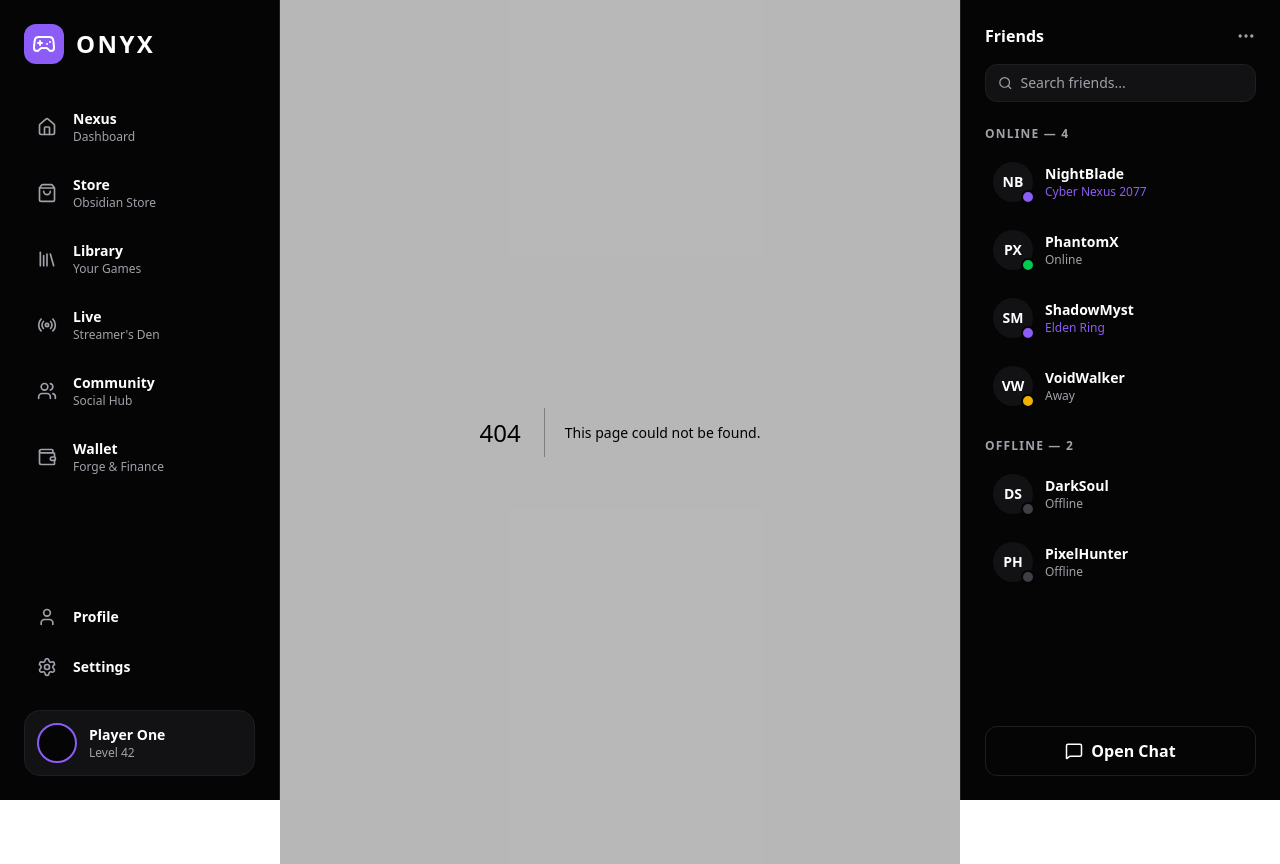
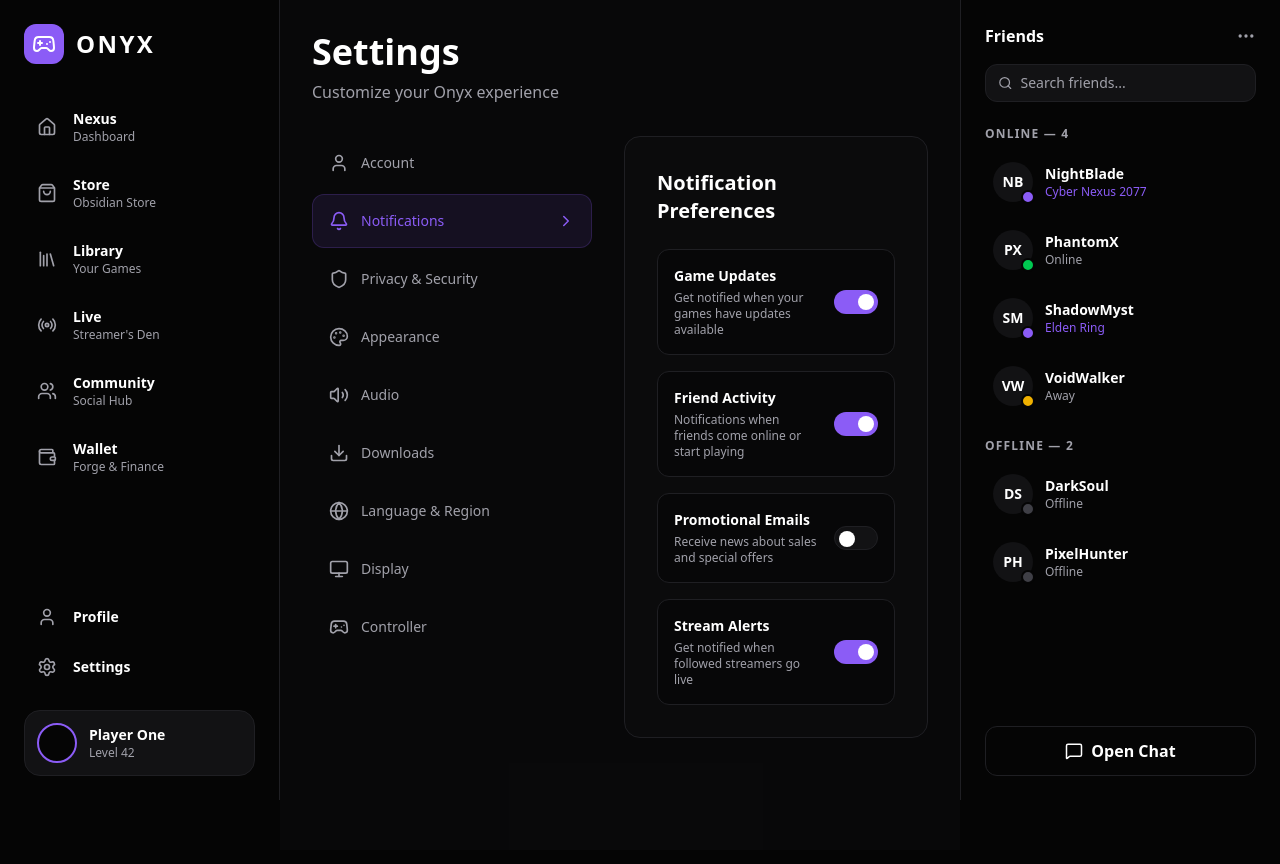
Before and after one commit to turanhsnv-dev/onyx-ecosystem, a Next.js app: page /settings/notifications in a window 1280 px wide. Before the commit this address had no page. Built offline with nearby package versions, Linux system fonts and the light colour scheme.

Commit message:
feat: implement settings dashboard layout with account and notification pages

```diff
--- /dev/null
+++ b/src/app/settings/layout.tsx
@@ -0,0 +1,55 @@
+"use client";
+
+import Link from "next/link";
+import { usePathname } from "next/navigation";
+import { User, Bell, Shield, Palette, Volume2, Download, Globe, Monitor, Gamepad2, ChevronRight } from "lucide-react";
+
+const SETTINGS_TABS = [
+  { href: "/settings", label: "Account", icon: <User size={20} /> },
+  { href: "/settings/notifications", label: "Notifications", icon: <Bell size={20} /> },
+  { href: "/settings/privacy", label: "Privacy & Security", icon: <Shield size={20} /> },
+  { href: "/settings/appearance", label: "Appearance", icon: <Palette size={20} /> },
+  { href: "/settings/audio", label: "Audio", icon: <Volume2 size={20} /> },
+  { href: "/settings/downloads", label: "Downloads", icon: <Download size={20} /> },
+  { href: "/settings/language", label: "Language & Region", icon: <Globe size={20} /> },
+  { href: "/settings/display", label: "Display", icon: <Monitor size={20} /> },
+  { href: "/settings/controller", label: "Controller", icon: <Gamepad2 size={20} /> },
+];
+
+export default function SettingsLayout({ children }: { children: React.ReactNode }) {
+  const pathname = usePathname();
+  return (
+    <div className="flex flex-col max-w-[1200px] mx-auto pb-20">
+      <div className="mb-8">
+        <h1 className="text-4xl font-black text-white mb-2">Settings</h1>
+        <p className="text-text-muted">Customize your Onyx experience</p>
+      </div>
+      <div className="flex flex-col lg:flex-row gap-8">
+        <div className="w-full lg:w-[280px] flex flex-col gap-1 shrink-0">
+          {SETTINGS_TABS.map((tab) => {
+            const isActive = pathname === tab.href;
+            return (
+              <Link
+                key={tab.href}
+                href={tab.href}
+                className={`flex items-center justify-between p-4 rounded-xl text-sm font-medium transition-colors ${isActive
+                    ? "bg-primary/10 text-primary border border-primary/20"
+                    : "bg-transparent text-text-muted hover:bg-surface hover:text-white border border-transparent"
+                  }`}
+              >
+                <div className="flex items-center gap-3">
+                  {tab.icon}
+                  {tab.label}
+                </div>
+                {isActive && <ChevronRight size={18} />}
+              </Link>
+            );
+          })}
+        </div>
+        <div className="flex-1">
+          {children}
+        </div>
+      </div>
+    </div>
+  );
+}
--- /dev/null
+++ b/src/app/settings/notifications/page.tsx
@@ -0,0 +1,57 @@
+"use client";
+import { useState } from "react";
+
+const ToggleRow = ({ title, description, defaultChecked }: { title: string, description: string, defaultChecked: boolean }) => {
+  const [isOn, setIsOn] = useState(defaultChecked);
+
+  return (
+    <div className="flex items-center justify-between p-4 bg-background/50 border border-border rounded-xl">
+      <div className="flex flex-col gap-1 pr-4">
+        <span className="font-bold text-white text-sm">{title}</span>
+        <span className="text-xs text-text-muted">{description}</span>
+      </div>
+
+      <button
+        onClick={() => setIsOn(!isOn)}
+        className={`relative w-11 h-6 rounded-full transition-colors duration-300 ease-in-out shrink-0 focus:outline-none ${isOn ? "bg-primary" : "bg-surface border border-border"
+          }`}
+      >
+        <span
+          className={`absolute top-1 left-1 bg-white w-4 h-4 rounded-full transition-transform duration-300 ease-in-out ${isOn ? "translate-x-5" : "translate-x-0"
+            }`}
+        />
+      </button>
+    </div>
+  );
+};
+
+export default function NotificationsPage() {
+  return (
+    <div className="bg-surface/30 border border-border rounded-2xl p-8">
+      <h3 className="text-xl font-bold text-white mb-6">Notification Preferences</h3>
+
+      <div className="flex flex-col gap-4">
+        <ToggleRow
+          title="Game Updates"
+          description="Get notified when your games have updates available"
+          defaultChecked={true}
+        />
+        <ToggleRow
+          title="Friend Activity"
+          description="Notifications when friends come online or start playing"
+          defaultChecked={true}
+        />
+        <ToggleRow
+          title="Promotional Emails"
+          description="Receive news about sales and special offers"
+          defaultChecked={false}
+        />
+        <ToggleRow
+          title="Stream Alerts"
+          description="Get notified when followed streamers go live"
+          defaultChecked={true}
+        />
+      </div>
+    </div>
+  );
+}
--- a/src/app/settings/page.tsx
+++ b/src/app/settings/page.tsx
@@ -1,119 +1,41 @@
 "use client";
-import { User, Bell, Shield, Palette, Volume2, Download, Globe, Monitor, Gamepad2, ChevronRight } from "lucide-react";
 
-// MOCK DATA: Settings Menyu
-const SETTINGS_TABS = [
-  { id: "account", label: "Account", icon: <User size={20} />, active: true },
-  { id: "notifications", label: "Notifications", icon: <Bell size={20} />, active: false },
-  { id: "privacy", label: "Privacy & Security", icon: <Shield size={20} />, active: false },
-  { id: "appearance", label: "Appearance", icon: <Palette size={20} />, active: false },
-  { id: "audio", label: "Audio", icon: <Volume2 size={20} />, active: false },
-  { id: "downloads", label: "Downloads", icon: <Download size={20} />, active: false },
-  { id: "language", label: "Language & Region", icon: <Globe size={20} />, active: false },
-  { id: "display", label: "Display", icon: <Monitor size={20} />, active: false },
-  { id: "controller", label: "Controller", icon: <Gamepad2 size={20} />, active: false },
-];
-
-export default function SettingsPage() {
+export default function AccountSettingsPage() {
   return (
-    <div className="flex flex-col max-w-[1200px] mx-auto pb-20">
-
-      {/* 1. Header */}
-      <div className="mb-8">
-        <h1 className="text-4xl font-black text-white mb-2">Settings</h1>
-        <p className="text-text-muted">Customize your Onyx experience</p>
-      </div>
-
-      <div className="flex flex-col lg:flex-row gap-8">
-
-        {/* SOL TƏRƏF: Settings Menyusu */}
-        <div className="w-full lg:w-[280px] flex flex-col gap-1 shrink-0">
-          {SETTINGS_TABS.map((tab) => (
-            <button
-              key={tab.id}
-              className={`flex items-center justify-between p-4 rounded-xl text-sm font-medium transition-colors ${tab.active
-                ? "bg-primary/10 text-primary border border-primary/20"
-                : "bg-transparent text-text-muted hover:bg-surface hover:text-white border border-transparent"
-                }`}
-            >
-              <div className="flex items-center gap-3">
-                {tab.icon}
-                {tab.label}
-              </div>
-              {tab.active && <ChevronRight size={18} />}
-            </button>
-          ))}
-        </div>
-
-        {/* SAĞ TƏRƏF: Formlar (Account) */}
-        <div className="flex-1 flex flex-col gap-8">
-
-          {/* Account Information Box */}
+    <div className="flex flex-col gap-8">
       <div className="bg-surface/30 border border-border rounded-2xl p-8">
         <h3 className="text-xl font-bold text-white mb-6">Account Information</h3>
-
         <form className="flex flex-col gap-6" onSubmit={(e) => e.preventDefault()}>
           <div className="flex flex-col gap-2">
             <label className="text-sm font-medium text-white">Display Name</label>
-                <input
-                  type="text"
-                  defaultValue="Player One"
-                  className="bg-background border border-border rounded-xl px-4 py-3 text-sm text-white outline-none focus:border-primary/50 transition-colors"
-                />
+            <input type="text" defaultValue="Player One" className="bg-background border border-border rounded-xl px-4 py-3 text-sm text-white outline-none focus:border-primary/50 transition-colors" />
           </div>
-
           <div className="flex flex-col gap-2">
             <label className="text-sm font-medium text-white">Username</label>
-                <input
-                  type="text"
-                  defaultValue="playerone"
-                  className="bg-background border border-border rounded-xl px-4 py-3 text-sm text-white outline-none focus:border-primary/50 transition-colors"
-                />
+            <input type="text" defaultValue="playerone" className="bg-background border border-border rounded-xl px-4 py-3 text-sm text-white outline-none focus:border-primary/50 transition-colors" />
           </div>
-
           <div className="flex flex-col gap-2">
             <label className="text-sm font-medium text-white">Email</label>
-                <input
-                  type="email"
-                  defaultValue="player@example.com"
-                  className="bg-background border border-border rounded-xl px-4 py-3 text-sm text-white outline-none focus:border-primary/50 transition-colors"
-                />
+            <input type="email" defaultValue="player@example.com" className="bg-background border border-border rounded-xl px-4 py-3 text-sm text-white outline-none focus:border-primary/50 transition-colors" />
           </div>
-
           <button className="bg-primary hover:bg-primary/90 text-white font-bold py-2.5 px-6 rounded-xl w-max mt-2 transition-colors">
             Save Changes
           </button>
         </form>
       </div>
-
-          {/* Password Box */}
       <div className="bg-surface/30 border border-border rounded-2xl p-8">
         <h3 className="text-xl font-bold text-white mb-6">Password</h3>
-
         <form className="flex flex-col gap-6" onSubmit={(e) => e.preventDefault()}>
           <div className="flex flex-col gap-2">
             <label className="text-sm font-medium text-white">Current Password</label>
-                <input
-                  type="password"
-                  placeholder="••••••••"
-                  className="bg-background border border-border rounded-xl px-4 py-3 text-sm text-white outline-none focus:border-primary/50 transition-colors"
-                />
+            <input type="password" placeholder="••••••••" className="bg-background border border-border rounded-xl px-4 py-3 text-sm text-white outline-none focus:border-primary/50 transition-colors" />
           </div>
-
           <div className="flex flex-col gap-2">
             <label className="text-sm font-medium text-white">New Password</label>
-                <input
-                  type="password"
-                  placeholder="••••••••"
-                  className="bg-background border border-border rounded-xl px-4 py-3 text-sm text-white outline-none focus:border-primary/50 transition-colors"
-                />
+            <input type="password" placeholder="••••••••" className="bg-background border border-border rounded-xl px-4 py-3 text-sm text-white outline-none focus:border-primary/50 transition-colors" />
           </div>
         </form>
       </div>
-
-        </div>
-      </div>
-
     </div>
   );
 }
```
Lines whose indentation alone changed are shown as unchanged.
